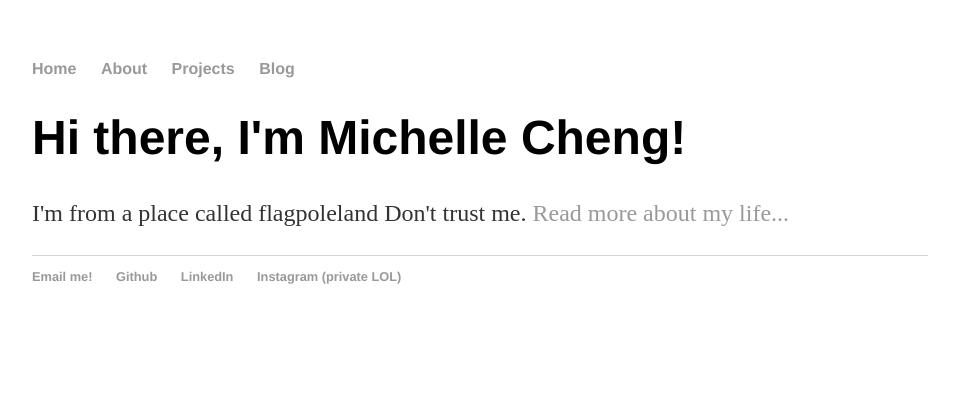
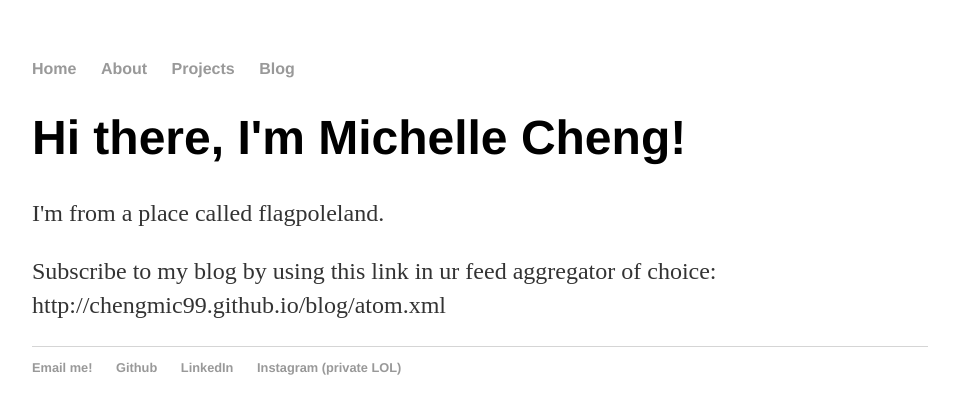
Before and after one commit to chengmic99/chengmic99.github.io, a Jekyll site: the page built from index.html, in a window 1280 px wide. Shown: the top 414 px of the page, without its empty margins (160-1119 px from the left). Built offline with Jekyll 4.4.1, drawn with Linux system fonts in a browser that asks for light colours.

Commit message:
Update index.html

```diff
--- a/index.html
+++ b/index.html
@@ -4,5 +4,7 @@ title: Flagpole Land
 ---
 <div class="blurb">
 	<h1>Hi there, I'm Michelle Cheng!</h1>
-	<p>I'm from a place called flagpoleland</em> Don't trust me. <a href="/about">Read more about my life...</a></p>
+	<p>I'm from a place called flagpoleland.</p>
+	<p>Subscribe to my blog by using this link in ur feed aggregator of choice:
+		http://chengmic99.github.io/blog/atom.xml </p>
 </div><!-- /.blurb -->
```
